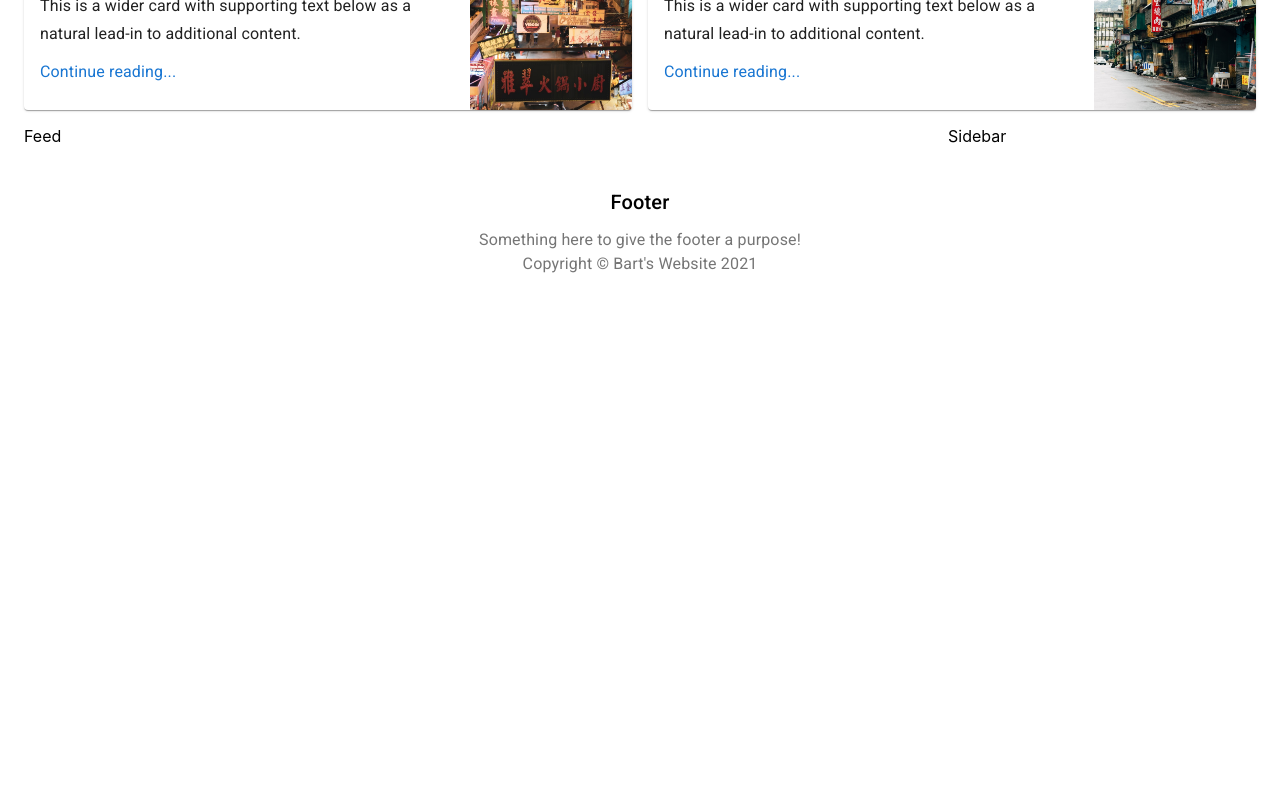
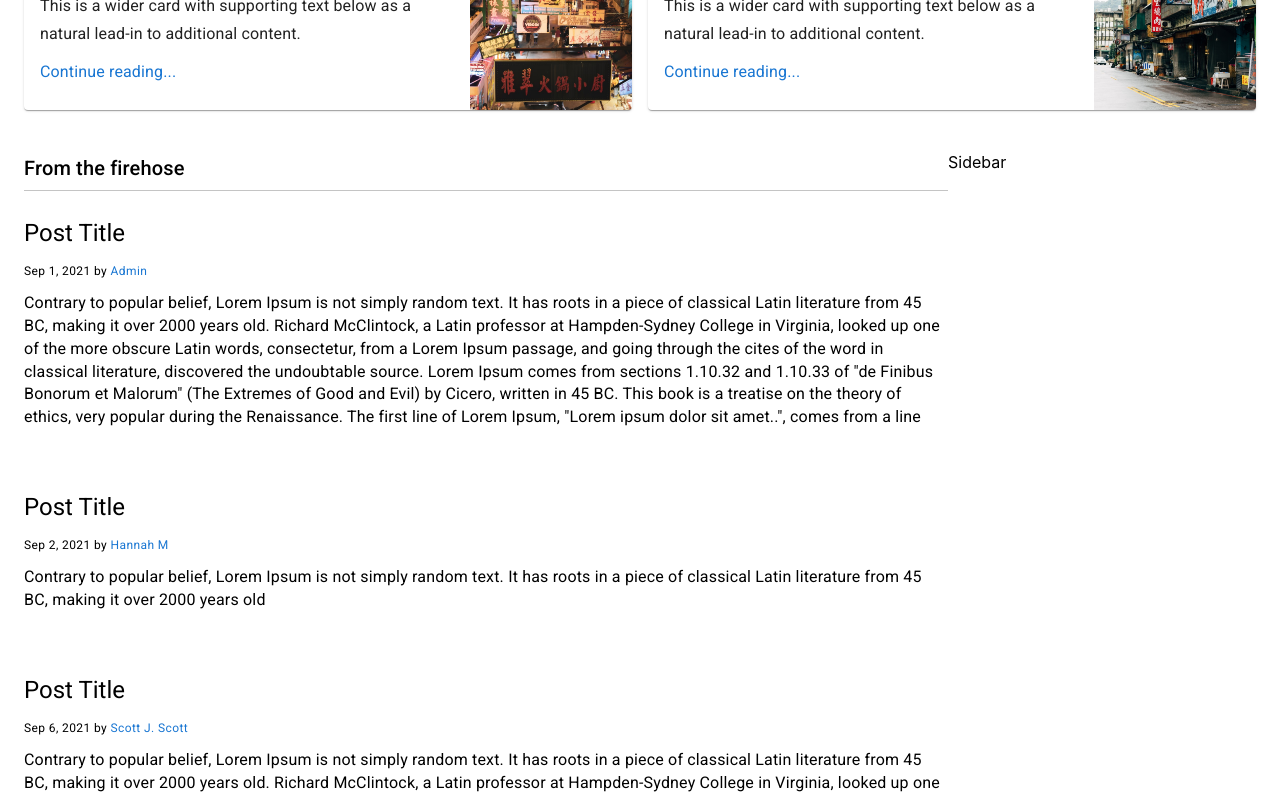
Before and after one commit to IlyaKrapivnoy/material_ui_responsive_site_2, a React (Create React App) app: page / in a window 1280 px wide. Shown: the part 580-1376 px from the top of the page. Before the commit the page ends 896 px from the top, so only its background shows below. Built offline with nearby package versions, Linux system fonts and the light colour scheme.

Commit message:
add dynamic posts to the feed

```diff
--- a/src/App.js
+++ b/src/App.js
@@ -47,13 +47,56 @@ let menuList = [
     },
 ];
 
+const posts = [
+    {
+        id: 1,
+        title: 'Post Title',
+        postDate: 'Sep 1, 2021',
+        postAuthor: 'Admin',
+        postText:
+            'Contrary to popular belief, Lorem Ipsum is not simply random text. It has roots in a piece of classical Latin literature from 45 BC, making it over 2000 years old. Richard McClintock, a Latin professor at Hampden-Sydney College in Virginia, looked up one of the more obscure Latin words, consectetur, from a Lorem Ipsum passage, and going through the cites of the word in classical literature, discovered the undoubtable source. Lorem Ipsum comes from sections 1.10.32 and 1.10.33 of "de Finibus Bonorum et Malorum" (The Extremes of Good and Evil) by Cicero, written in 45 BC. This book is a treatise on the theory of ethics, very popular during the Renaissance. The first line of Lorem Ipsum, "Lorem ipsum dolor sit amet..", comes from a line',
+    },
+    {
+        id: 2,
+        title: 'Post Title',
+        postDate: 'Sep 2, 2021',
+        postAuthor: 'Hannah M',
+        postText:
+            'Contrary to popular belief, Lorem Ipsum is not simply random text. It has roots in a piece of classical Latin literature from 45 BC, making it over 2000 years old',
+    },
+    {
+        id: 3,
+        title: 'Post Title',
+        postDate: 'Sep 6, 2021',
+        postAuthor: 'Scott J. Scott',
+        postText:
+            'Contrary to popular belief, Lorem Ipsum is not simply random text. It has roots in a piece of classical Latin literature from 45 BC, making it over 2000 years old. Richard McClintock, a Latin professor at Hampden-Sydney College in Virginia, looked up one of the more obscure Latin words, consectetur, from a Lorem Ipsum passage, and going through the cites of the word in classical literature, discovered the undoubtable source',
+    },
+    {
+        id: 4,
+        title: 'Post Title',
+        postDate: 'Sep 14, 2021',
+        postAuthor: 'Admin',
+        postText:
+            'Contrary to popular belief, Lorem Ipsum is not simply random text. It has roots in a piece of classical Latin literature from 45 BC, making it over 2000 years old. Richard McClintock, a Latin professor at Hampden-Sydney College in Virginia, looked up one of the more obscure Latin words, consectetur, from a Lorem Ipsum passage, and going through the cites of the word in classical literature, discovered the undoubtable source',
+    },
+    {
+        id: 5,
+        title: 'Post Title',
+        postDate: 'Sep 16, 2021',
+        postAuthor: 'Bart S',
+        postText:
+            'Contrary to popular belief, Lorem Ipsum is not simply random text. It has roots in a piece of classical Latin literature from 45 BC, making it over 2000 years old. Richard McClintock, a Latin professor at Hampden-Sydney College in Virginia, looked up one of the more obscure Latin words, consectetur, from a Lorem Ipsum passage, and going through the cites of the word in classical literature, discovered the undoubtable source. Lorem Ipsum comes from sections 1.10.32 and 1.10.33 of "de Finibus Bonorum et Malorum" (The Extremes of Good and Evil) by Cicero, written in 45 BC. This book is a treatise on the theory of ethics, very popular during the Renaissance. The first line of Lorem Ipsum, "Lorem ipsum dolor sit amet..", comes from a line',
+    },
+];
+
 function App() {
     return (
         <div>
             <Header menuList={menuList} />
             <Banner />
             <Cards />
-            <MainContent />
+            <MainContent posts={posts} />
             <Footer />
         </div>
     );
--- a/src/components/Cards.jsx
+++ b/src/components/Cards.jsx
@@ -13,6 +13,7 @@ const useStyles = makeStyles((theme) => ({
     cards: {
         display: 'flex',
         justifyContent: 'space-between',
+        marginBottom: 26,
         [theme.breakpoints.down('sm')]: {
             flexDirection: 'column',
             alignItems: 'center',
--- a/src/components/Feed.jsx
+++ b/src/components/Feed.jsx
@@ -1,5 +1,51 @@
-const Feed = () => {
-    return <>Feed</>;
+import { makeStyles, Typography } from '@material-ui/core';
+
+const useStyles = makeStyles((theme) => ({
+    feedTitle: {
+        borderBottom: '1px solid rgba(0, 0, 0, 0.23)',
+        paddingBottom: 6,
+    },
+    post: {
+        padding: '26px 0',
+    },
+    postTitle: {
+        marginBottom: 10,
+    },
+    postText: {
+        margin: '10px 0',
+        fontSize: 16,
+    },
+    postAuthor: {
+        color: '#1976d2',
+    },
+}));
+
+const Feed = ({ posts }) => {
+    const classes = useStyles();
+
+    return (
+        <>
+            <Typography variant='h6' className={classes.feedTitle}>
+                From the firehose
+            </Typography>
+            {posts.map((post) => (
+                <div className={classes.post}>
+                    <Typography variant='h5' className={classes.postTitle}>
+                        {post.title}
+                    </Typography>
+                    <Typography variant='caption' className={classes.postInfo}>
+                        {post.postDate} by{' '}
+                        <span className={classes.postAuthor}>
+                            {post.postAuthor}
+                        </span>
+                    </Typography>
+                    <Typography variant='body2' className={classes.postText}>
+                        {post.postText}
+                    </Typography>
+                </div>
+            ))}
+        </>
+    );
 };
 
 export default Feed;
--- a/src/components/MainContent.jsx
+++ b/src/components/MainContent.jsx
@@ -1,10 +1,10 @@
-import { Container, Grid, makeStyles, Typography } from '@material-ui/core';
+import { Container, Grid, makeStyles } from '@material-ui/core';
 import Feed from './Feed';
 import Sidebar from './Sidebar';
 
 const useStyles = makeStyles((theme) => ({}));
 
-const MainContent = () => {
+const MainContent = ({ posts }) => {
     const classes = useStyles();
 
     return (
@@ -12,7 +12,7 @@ const MainContent = () => {
             <Container maxWidth='lg'>
                 <Grid container>
                     <Grid item xs={9}>
-                        <Feed className={classes.feed} />
+                        <Feed className={classes.feed} posts={posts} />
                     </Grid>
                     <Grid item xs={3}>
                         <Sidebar className={classes.sidebar} />
```
